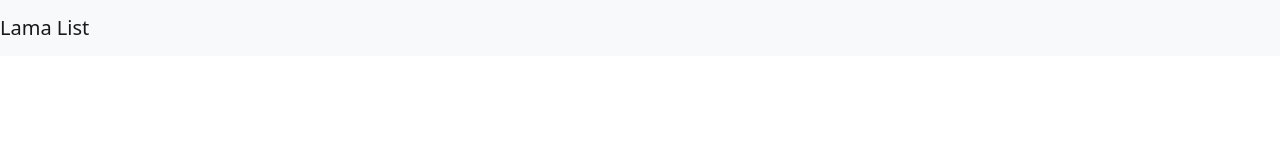
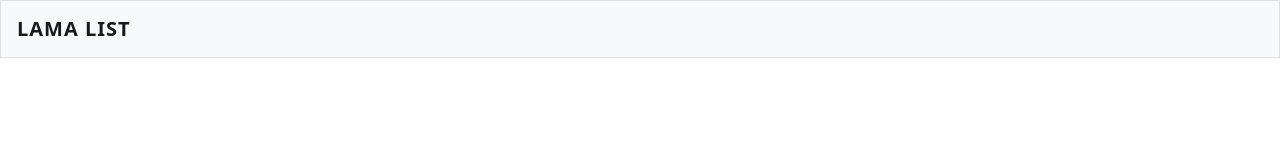
Before and after one commit to ci-lama/lama-list, an Angular app: page / in a window 1280 px wide. Shown: the top 160 px of the page. Built offline with nearby package versions, Linux system fonts and the light colour scheme; sample sign-in values are in the browser's storage.

Commit message:
adding theme

```diff
--- a/src/styles.css
+++ b/src/styles.css
@@ -1,2 +1,2 @@
 /* You can add global styles to this file, and also import other style files */
-@import "~bootstrap/dist/css/bootstrap.min.css";
+@import "assets/lama-theme-lux.min.css";
```
